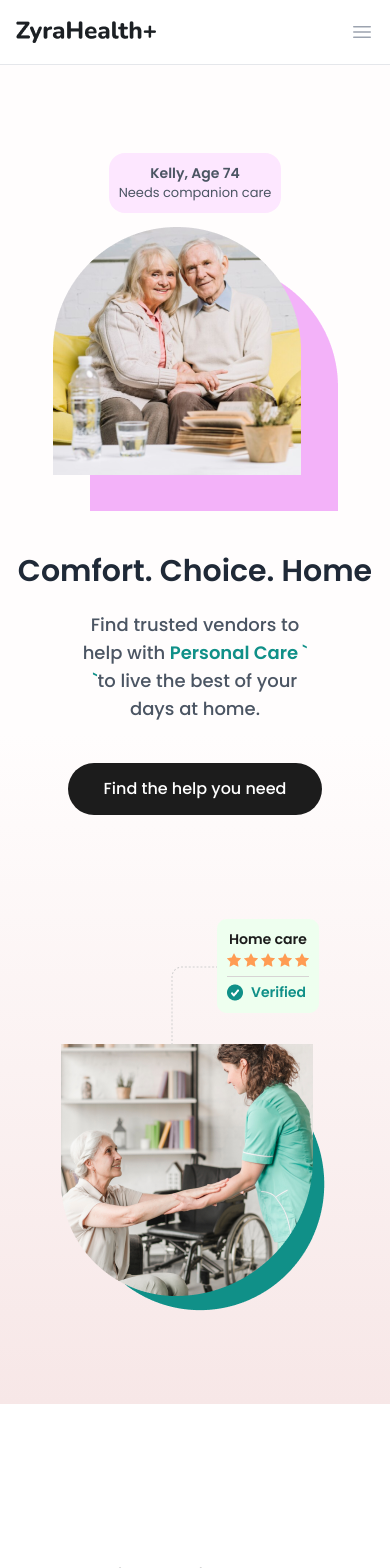
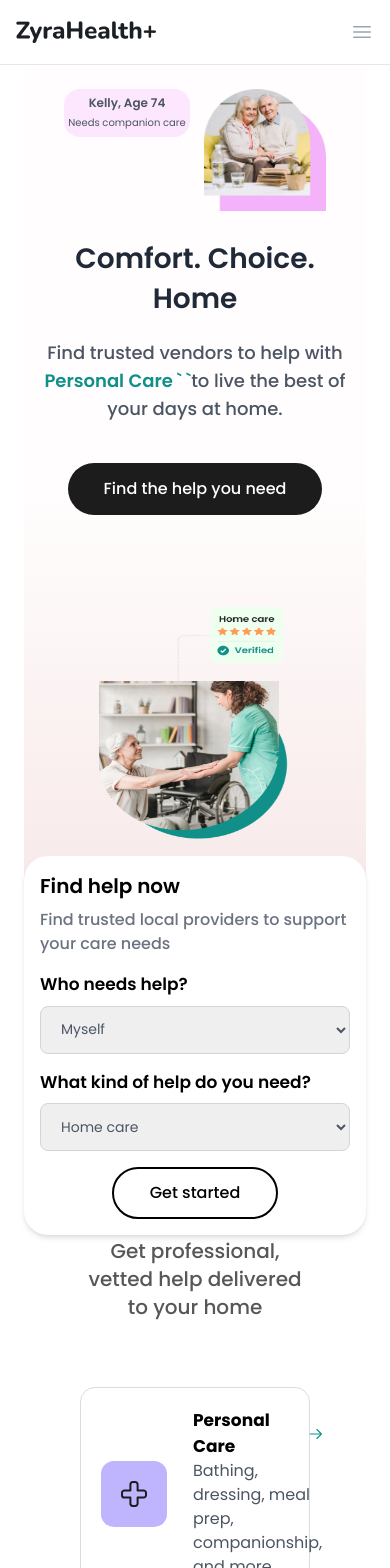
Before and after one commit to shabbir-ali123/Zyrahealth, a React (Vite) app: page / in a window 390 px wide. Shown: the top 1568 px of the page. Built offline with nearby package versions, Linux system fonts and the light colour scheme.

Commit message:
worked on responsiveness

```diff
--- a/src/components/homepage/Hero.jsx
+++ b/src/components/homepage/Hero.jsx
@@ -2,26 +2,35 @@ import React from "react";
 
 function HomeSection() {
   return (
-    <section className="bg-gradient-to-b from-[#FFFDFD] via-[#FFFDFD] to-[#F7E7E7] py-16 px-4 relative xl-h-screen	poppin ">
+    <div className="px-6">
+      <section className="bg-gradient-to-b from-[#FFFDFD] via-[#FFFDFD] to-[#F7E7E7] py-16 max-sm:py-0 max-sm:pb-16 px-4 relative xl-h-screen	poppin ">
         <div className="container mx-auto text-center">
           {/* Left Image and Text */}
           <div
-          className="flex items-center pb-6 max-md:flex-col max-md:gap-10
+            className="flex items-center pb-6 max-md:flex-col max-md:gap-10 max-sm:gap-7
         "
           >
-          <div className=" flex flex-col items-center gap-3.5 mt-36 max-md:mt-6	">
-            <div className="text-center text-sm text-gray-600 bg-[#FDE7FF] py-2.5	px-2.5 rounded-2xl 		">
-              <p className="font-semibold">Kelly, Age 74</p>
-              <p className="text-[13px]">Needs companion care</p>
+            <div className=" flex flex-col items-center gap-3.5 mt-36 max-md:mt-6	max-sm:flex-row max-sm:items-start	">
+              <div className="text-center text-sm text-gray-600 bg-[#FDE7FF] py-2.5	px-2.5 rounded-2xl max-sm:py-1	max-sm:px-1			">
+                <p className="font-semibold max-sm:text-[12px]">
+                  Kelly, Age 74
+                </p>
+                <p className="text-[13px] max-sm:text-[10px]">
+                  Needs companion care
+                </p>
               </div>
-            <img src="images/HeroLeft.png" alt="" srcset="" />
+              <img
+                src="images/HeroLeft.png"
+                alt=""
+                className="max-sm:w-[122px] max-sm:h-[122px]"
+              />
             </div>
             <div>
               {/* Heading */}
-            <h1 className="text-[64px] font-semibold text-gray-800 mb-5 max-sm:text-[30px] poppin max-md:text-4xl">
+              <h1 className="text-[64px] font-semibold text-gray-800 mb-5 max-sm:text-[28px] poppin max-md:text-4xl">
                 Comfort. Choice. Home
               </h1>
-            <p className="text-2xl	font-medium	 text-gray-600 mb-10 w-8/12	mx-auto max-sm:text-lg max-md:text-xl	">
+              <p className="text-2xl	font-medium	 text-gray-600 mb-10 w-8/12 max-sm:w-full	mx-auto max-sm:text-lg max-md:text-xl	">
                 Find trusted vendors to help with{" "}
                 <span className="text-[#109088] font-semibold animate-fadeIn">
                   Personal Care ` `
@@ -36,18 +45,22 @@ function HomeSection() {
             </div>
 
             {/* Content with Images */}
-          <div className="flex justify-center items-end  space-x-4 mt-36 max-md:mt-6">
+            <div className="flex justify-center items-end  space-x-4 mt-36 max-md:mt-6 max-sm:flex-row">
               {/* Right Image and Text */}
               <div className="flex flex-col items-end">
-              <img src="images/HeroImage.png" alt="" srcset="" />
+                <img
+                  src="images/HeroImage.png"
+                  alt=""
+                  className="max-sm:w-[192px] max-sm:h-[235px]"
+                />
               </div>
             </div>
           </div>
 
           {/* Form Section */}
-        <div className="px-10	py-6	 w-10/12	   mx-auto bg-white p-6 rounded-3xl	 shadow-md absolute	bottom-[-15%] mb-8 left-[8%] max-sm:hidden">
+          <div className="px-10	py-6	 w-10/12	   mx-auto bg-white p-6 rounded-3xl	 shadow-md absolute	bottom-[-15%] mb-8 left-[8%] max-sm:bottom-[-39%] max-sm:left-0 max-sm:py-4	max-sm:px-4 max-sm:w-full">
             <div>
-            <div className="grid grid-cols-4 gap-4 items-end	justify-items-end">
+              <div className="grid grid-cols-4 gap-4 items-end	justify-items-end  max-sm:grid-cols-1 max-sm:justify-items-center	">
                 {/* Left Section: Heading and Description */}
                 <div className="flex flex-col text-left		gap-2">
                   <p className="font-semibold text-black text-xl 	">
@@ -107,6 +120,7 @@ function HomeSection() {
           </div>
         </div>
       </section>
+    </div>
   );
 }
 
```
Lines whose indentation alone changed are shown as unchanged.
